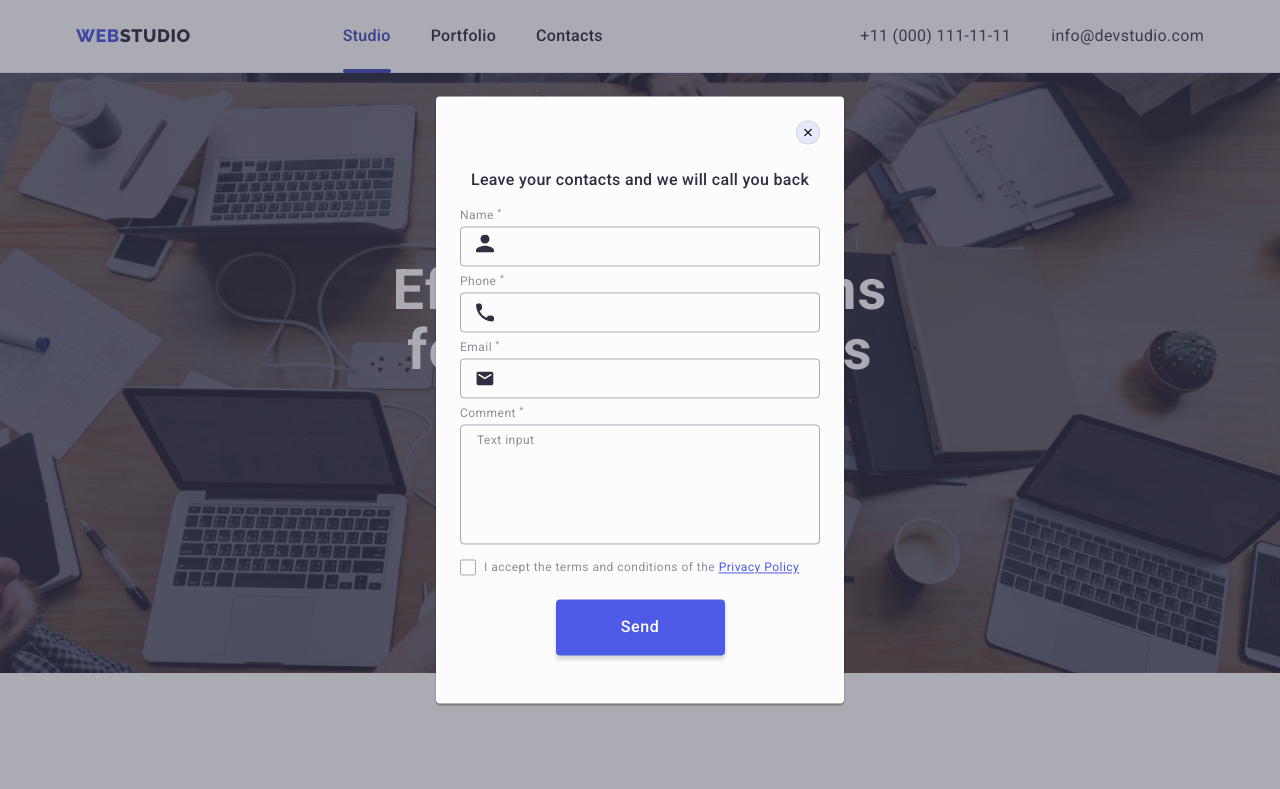
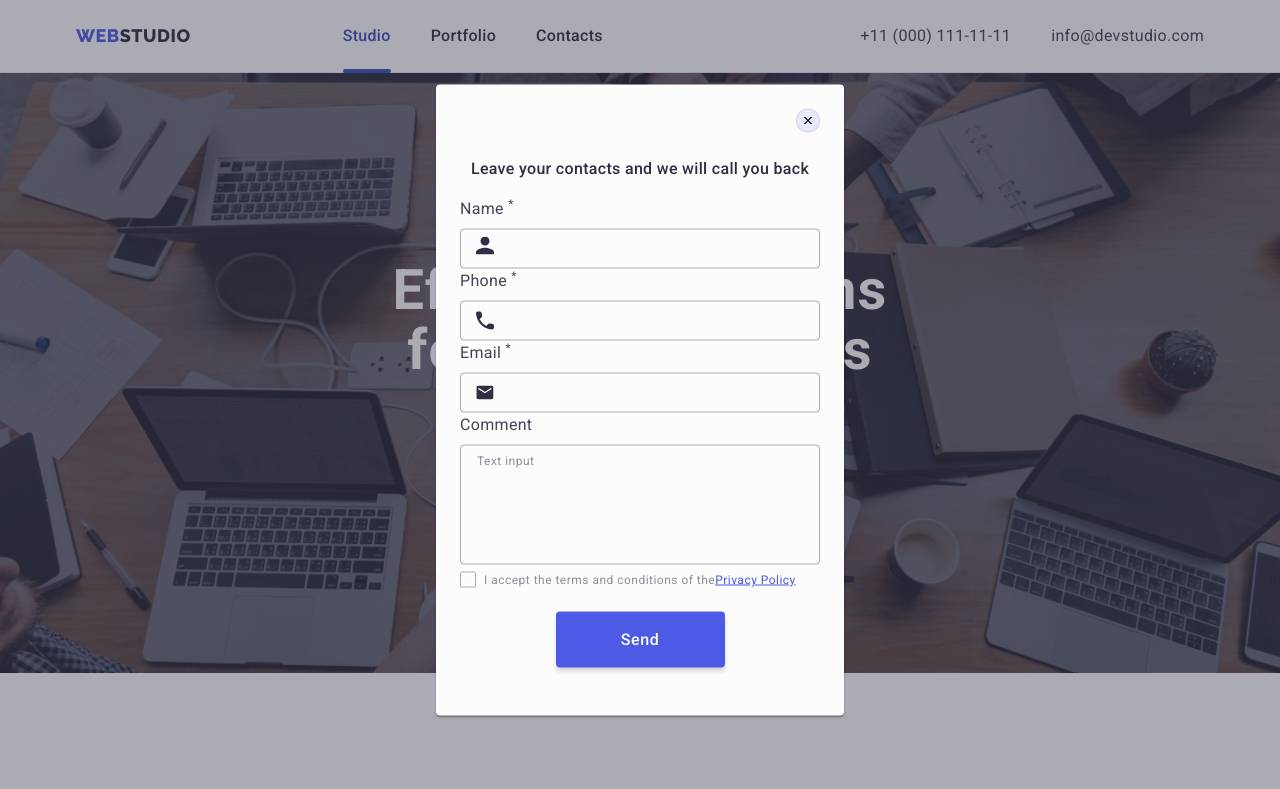
Before and after one commit to MK030191/goit-markup-hw-06, a plain HTML site: page index.html in a window 1280 px wide. Both pictures are taken after a click on the button "Order Service". Shown: the top 789 px of the page. Drawn offline with nearby package versions, Linux system fonts and the light colour scheme.

Commit message:
error_correct_1

```diff
--- a/index.html
+++ b/index.html
@@ -430,7 +430,7 @@
               <p class="subscribe-block-text">Subscribe</p>
               <form class="footer-subscribe-form">
                 <label class="footer-subscribe-form-label">
-                  <input class="footer-subscribe-form-input" type="email" name="user-email" placeholder="E-mail"/>
+                  <input class="footer-subscribe-form-input" type="email" name="user-email" placeholder="E-mail">
                 </label>
                 <button type="submit" class="footer-subscribe-btn">
                   Subscribe
@@ -449,44 +449,46 @@
             <use href="./images/icons.svg#icon-close-btn-icon"></use>
           </svg>
         </button>
+        <p class="order-form-description">Leave your contacts and we will call you back</p>
         <form class="order-form">
-          <p class="order-form-description">Leave your contacts and we will call you back</p>
-          <label class="order-form-field">
-            <p class="order-form-field-description">Name <sup>*</sup></p>
-            <span class="order-form-input-wrapper">
-              <input class="order-form-input" type="text" name="user_fullname" required pattern="[a-zA-Zа-яА-ЯіІїЇєЄґҐʼ]+" title="Oleksii"/>
+          <div class="order-form-wrapper">
+            <label class="order-form-field" for="user-fullname">Name <sup>*</sup></label>
+            <div class="order-form-input-wrapper">
+              <input class="order-form-input" type="text" name="user-fullname" id="user-fullname" required pattern="[a-zA-Zа-яА-ЯіІїЇєЄґҐʼ]+" title="Oleksii">
               <svg class="order-form-field-icon">
                 <use href="./images/icons.svg#icon-user" width="18" height="18" aria-label="user avatar icon"></use>
               </svg>
-            </span>
-          </label>
-          <label class="order-form-field">
-            <p class="order-form-field-description">Phone <sup>*</sup></p>
-            <span class="order-form-input-wrapper">
-            <input class="order-form-input" type="tel" name="user_phone" required pattern="[0-9]{3}-[0-9]{3}-[0-9]{2}-[0-9]{2}" title="xxx-xxx-xx-xx"/>
+            </div>
+          </div>
+          <div class="order-form-wrapper">
+            <label class="order-form-field" for="user-phone">Phone <sup>*</sup></label>
+            <div class="order-form-input-wrapper">
+              <input class="order-form-input" type="tel" name="user-phone" id="user-phone" required pattern="[0-9]{3}-[0-9]{3}-[0-9]{2}-[0-9]{2}" title="xxx-xxx-xx-xx">
               <svg class="order-form-field-icon">
                 <use href="./images/icons.svg#icon-phone" width="18" height="24" aria-label="phone icon"></use>
               </svg>
-          </span>
-          </label>
-          <label class="order-form-field">
-            <p class="order-form-field-description">Email <sup>*</sup></p>
-            <span class="order-form-input-wrapper">
-            <input class="order-form-input" type="email" name="user_email" required/>
+            </div>
+          </div>
+          <div class="order-form-wrapper">
+            <label class="order-form-field" for="user-email">Email <sup>*</sup></label>
+            <div class="order-form-input-wrapper">
+              <input class="order-form-input" type="email" name="user-email" id="user-email" required>
               <svg class="order-form-field-icon">
                 <use href="./images/icons.svg#icon-mail" width="18" height="24" aria-label="email icon"></use>
               </svg>
-          </label>
-          <label class="order-form-field">
-            <p class="order-form-field-description">Comment <sup>*</sup></p>
-            <textarea class="order-form-message" name="user_comment" placeholder="Text input"></textarea>
-          </label>
+            </div>
+          </div>
+          <div class="order-form-wrapper">
+            <label class="order-form-field" for="user-comment">Comment</label>
+            <textarea class="order-form-message" id="user-comment" name="user-comment" placeholder="Text input"></textarea>
+          </div>
           <label class="order-form-field order-form-field-policy">
-            <input class="order-form-checkbox-policy" type="checkbox" name="user_policy" required/>
+            <input class="order-form-checkbox-policy" type="checkbox" name="user-policy" id="user-policy" required>
             <svg class="order-form-own-checkbox" width="16" height="16" aria-label="checkbox">
               <use class="order-form-own-checkbox-icon" href="./images/icons.svg#icon-checkmark"></use>
             </svg>
-            I accept the terms and conditions of the&nbsp;<a class="link">Privacy Policy</a>
+            I accept the terms and conditions of the
+            <a class="link">Privacy Policy</a>
           </label>
           <button class="order-form-submit-btn" type="submit">Send</button>
         </form>
```
Also changed, not shown: portfolio.html (+14 -0 lines). Lines whose indentation alone changed are shown as unchanged.
